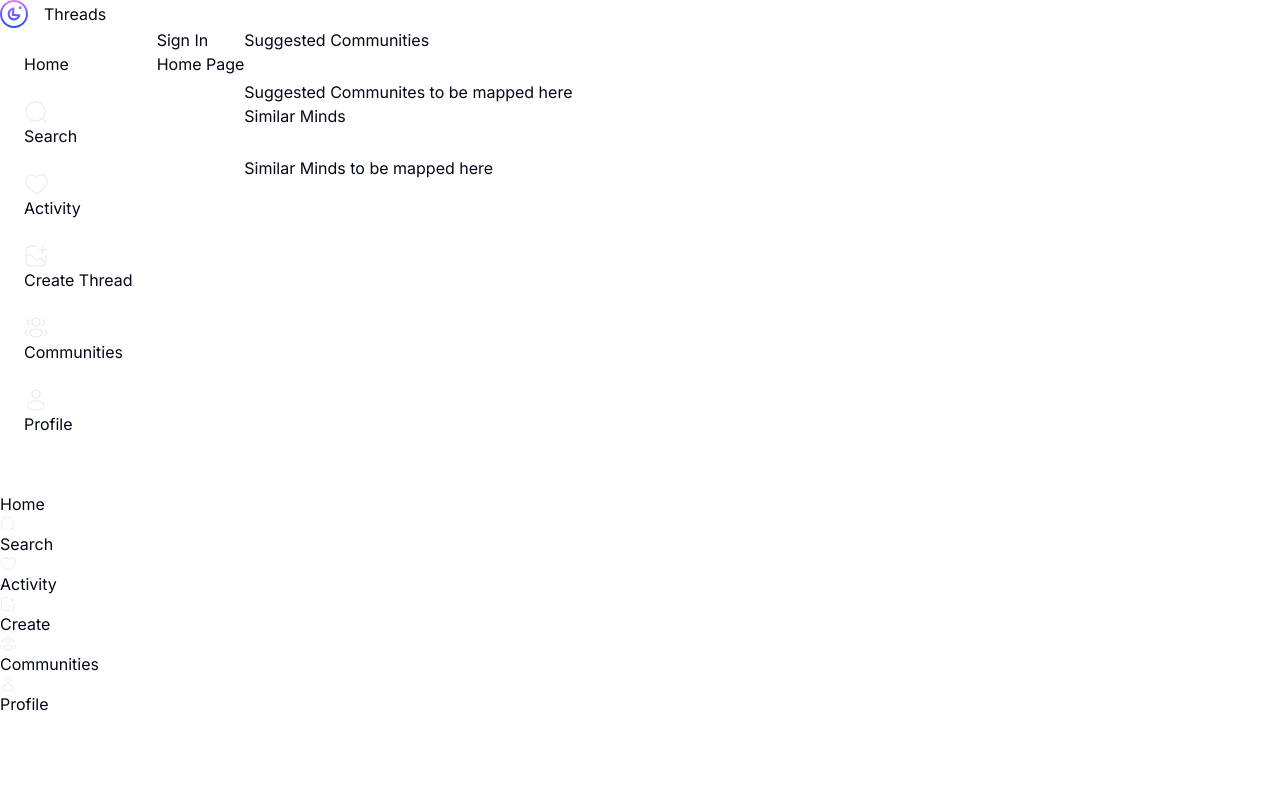
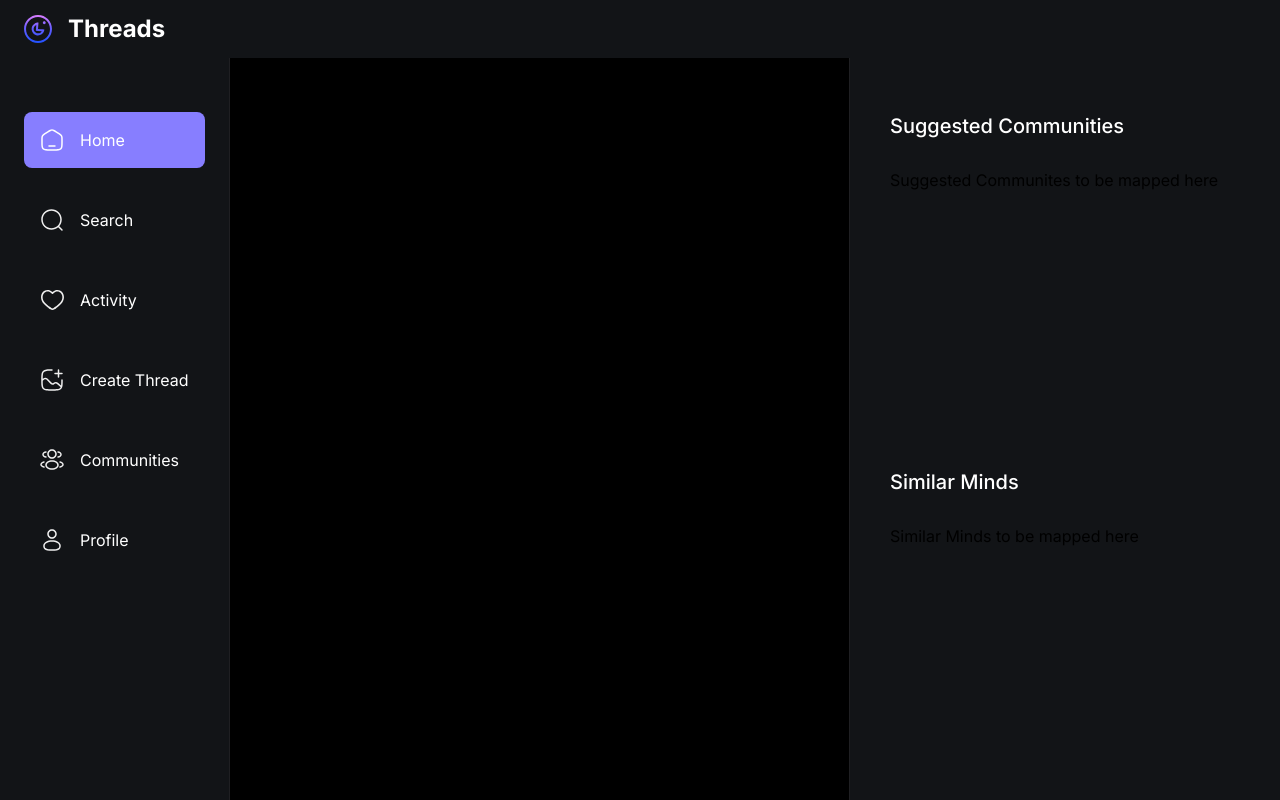
Before and after one commit to Tally2014/threads, a Next.js app: page / in a window 1280 px wide. Built offline with nearby package versions, Linux system fonts and the light colour scheme; no server answers.

Commit message:
fix - correct styles messed by shadcn installation

```diff
--- a/app/globals.css
+++ b/app/globals.css
@@ -2,68 +2,160 @@
 @tailwind components;
 @tailwind utilities;
 
-@layer base {
-  :root {
-    --background: 0 0% 100%;
-    --foreground: 222.2 84% 4.9%;
-    --card: 0 0% 100%;
-    --card-foreground: 222.2 84% 4.9%;
-    --popover: 0 0% 100%;
-    --popover-foreground: 222.2 84% 4.9%;
-    --primary: 222.2 47.4% 11.2%;
-    --primary-foreground: 210 40% 98%;
-    --secondary: 210 40% 96.1%;
-    --secondary-foreground: 222.2 47.4% 11.2%;
-    --muted: 210 40% 96.1%;
-    --muted-foreground: 215.4 16.3% 46.9%;
-    --accent: 210 40% 96.1%;
-    --accent-foreground: 222.2 47.4% 11.2%;
-    --destructive: 0 84.2% 60.2%;
-    --destructive-foreground: 210 40% 98%;
-    --border: 214.3 31.8% 91.4%;
-    --input: 214.3 31.8% 91.4%;
-    --ring: 222.2 84% 4.9%;
-    --radius: 0.5rem;
-    --chart-1: 12 76% 61%;
-    --chart-2: 173 58% 39%;
-    --chart-3: 197 37% 24%;
-    --chart-4: 43 74% 66%;
-    --chart-5: 27 87% 67%;
+@layer components {
+  /* main */
+  .main-container {
+    @apply flex min-h-screen flex-1 flex-col items-center bg-dark-1 px-6 pb-10 pt-28 max-md:pb-32 sm:px-10;
   }
 
-  .dark {
-    --background: 222.2 84% 4.9%;
-    --foreground: 210 40% 98%;
-    --card: 222.2 84% 4.9%;
-    --card-foreground: 210 40% 98%;
-    --popover: 222.2 84% 4.9%;
-    --popover-foreground: 210 40% 98%;
-    --primary: 210 40% 98%;
-    --primary-foreground: 222.2 47.4% 11.2%;
-    --secondary: 217.2 32.6% 17.5%;
-    --secondary-foreground: 210 40% 98%;
-    --muted: 217.2 32.6% 17.5%;
-    --muted-foreground: 215 20.2% 65.1%;
-    --accent: 217.2 32.6% 17.5%;
-    --accent-foreground: 210 40% 98%;
-    --destructive: 0 62.8% 30.6%;
-    --destructive-foreground: 210 40% 98%;
-    --border: 217.2 32.6% 17.5%;
-    --input: 217.2 32.6% 17.5%;
-    --ring: 212.7 26.8% 83.9%;
-    --chart-1: 220 70% 50%;
-    --chart-2: 160 60% 45%;
-    --chart-3: 30 80% 55%;
-    --chart-4: 280 65% 60%;
-    --chart-5: 340 75% 55%;
+  /* Head Text */
+  .head-text {
+    @apply text-heading2-bold text-light-1;
+  }
+
+  /* Activity */
+  .activity-card {
+    @apply flex items-center gap-2 rounded-md bg-dark-2 px-7 py-4;
+  }
+
+  /* No Result */
+  .no-result {
+    @apply text-center !text-base-regular text-light-3;
+  }
+
+  /* Community Card */
+  .community-card {
+    @apply w-full rounded-lg bg-dark-3 px-4 py-5 sm:w-96;
+  }
+
+  .community-card_btn {
+    @apply rounded-lg bg-primary-500 px-5 py-1.5 text-small-regular !text-light-1 !important;
+  }
+
+  /* thread card  */
+  .thread-card_bar {
+    @apply relative mt-2 w-0.5 grow rounded-full bg-neutral-800;
+  }
+
+  /* User card */
+  .user-card {
+    @apply flex flex-col justify-between gap-4 max-xs:rounded-xl max-xs:bg-dark-3 max-xs:p-4 xs:flex-row xs:items-center;
+  }
+
+  .user-card_avatar {
+    @apply flex flex-1 items-start justify-start gap-3 xs:items-center;
+  }
+
+  .user-card_btn {
+    @apply h-auto min-w-[74px] rounded-lg bg-primary-500 text-[12px] text-light-1 !important;
+  }
+
+  .searchbar {
+    @apply flex gap-1 rounded-lg bg-dark-3 px-4 py-2;
+  }
+
+  .searchbar_input {
+    @apply border-none bg-dark-3 text-base-regular text-light-4 outline-none !important;
+  }
+
+  .topbar {
+    @apply fixed top-0 z-30 flex w-full items-center justify-between bg-dark-2 px-6 py-3;
+  }
+
+  .bottombar {
+    @apply fixed bottom-0 z-10 w-full rounded-t-3xl bg-glassmorphism p-4 backdrop-blur-lg xs:px-7 md:hidden;
+  }
+
+  .bottombar_container {
+    @apply flex items-center justify-between gap-3 xs:gap-5;
+  }
+
+  .bottombar_link {
+    @apply relative flex flex-col items-center gap-2 rounded-lg p-2 sm:flex-1 sm:px-2 sm:py-2.5;
+  }
+
+  .leftsidebar {
+    @apply sticky left-0 top-0 z-20 flex h-screen w-fit flex-col justify-between overflow-auto border-r border-r-dark-4 bg-dark-2 pb-5 pt-28 max-md:hidden;
+  }
+
+  .leftsidebar_link {
+    @apply relative flex justify-start gap-4 rounded-lg p-4;
+  }
+
+  .pagination {
+    @apply mt-10 flex w-full items-center justify-center gap-5;
+  }
+
+  .rightsidebar {
+    @apply sticky right-0 top-0 z-20 flex h-screen w-fit flex-col justify-between gap-12 overflow-auto border-l border-l-dark-4 bg-dark-2 px-10 pb-6 pt-28 max-xl:hidden;
   }
 }
 
-@layer base {
-  * {
-    @apply border-border;
+@layer utilities {
+  .css-invert {
+    @apply invert-[50%] brightness-200;
   }
-  body {
-    @apply bg-background text-foreground;
+
+  .custom-scrollbar::-webkit-scrollbar {
+    width: 3px;
+    height: 3px;
+    border-radius: 2px;
+  }
+
+  .custom-scrollbar::-webkit-scrollbar-track {
+    background: #09090a;
+  }
+
+  .custom-scrollbar::-webkit-scrollbar-thumb {
+    background: #5c5c7b;
+    border-radius: 50px;
+  }
+
+  .custom-scrollbar::-webkit-scrollbar-thumb:hover {
+    background: #7878a3;
   }
 }
+
+/* Clerk Responsive fix */
+.cl-organizationSwitcherTrigger .cl-userPreview .cl-userPreviewTextContainer {
+  @apply max-sm:hidden;
+}
+
+.cl-organizationSwitcherTrigger
+  .cl-organizationPreview
+  .cl-organizationPreviewTextContainer {
+  @apply max-sm:hidden;
+}
+
+/* Shadcn Component Styles */
+
+/* Tab */
+.tab {
+  @apply flex min-h-[50px] flex-1 items-center gap-3 bg-dark-2 text-light-2 data-[state=active]:bg-[#0e0e12] data-[state=active]:text-light-2 !important;
+}
+
+.no-focus {
+  @apply focus-visible:ring-0 focus-visible:ring-transparent focus-visible:ring-offset-0 !important;
+}
+
+/* Account Profile  */
+.account-form_image-label {
+  @apply flex h-24 w-24 items-center justify-center rounded-full bg-dark-4 !important;
+}
+
+.account-form_image-input {
+  @apply cursor-pointer border-none bg-transparent outline-none file:text-blue !important;
+}
+
+.account-form_input {
+  @apply border border-dark-4 bg-dark-3 text-light-1 !important;
+}
+
+/* Comment Form */
+.comment-form {
+  @apply mt-10 flex items-center gap-4 border-y border-y-dark-4 py-5 max-xs:flex-col !important;
+}
+
+.comment-form_btn {
+  @apply rounded-3xl bg-primary-500 px-8 py-2 !text-small-regular text-light-1 max-xs:w-full !important;
+}
--- a/tailwind.config.ts
+++ b/tailwind.config.ts
@@ -1,14 +1,12 @@
-import type { Config } from "tailwindcss"
-
-const config = {
+/** @type {import('tailwindcss').Config} */
+module.exports = {
   darkMode: ["class"],
   content: [
-    './pages/**/*.{ts,tsx}',
-    './components/**/*.{ts,tsx}',
-    './app/**/*.{ts,tsx}',
-    './src/**/*.{ts,tsx}',
-	],
-  prefix: "",
+    "./pages/**/*.{ts,tsx}",
+    "./components/**/*.{ts,tsx}",
+    "./app/**/*.{ts,tsx}",
+    "./src/**/*.{ts,tsx}",
+  ],
   theme: {
     container: {
       center: true,
@@ -17,55 +15,195 @@ const config = {
         "2xl": "1400px",
       },
     },
+    fontSize: {
+      "heading1-bold": [
+        "36px",
+        {
+          lineHeight: "140%",
+          fontWeight: "700",
+        },
+      ],
+      "heading1-semibold": [
+        "36px",
+        {
+          lineHeight: "140%",
+          fontWeight: "600",
+        },
+      ],
+      "heading2-bold": [
+        "30px",
+        {
+          lineHeight: "140%",
+          fontWeight: "700",
+        },
+      ],
+      "heading2-semibold": [
+        "30px",
+        {
+          lineHeight: "140%",
+          fontWeight: "600",
+        },
+      ],
+      "heading3-bold": [
+        "24px",
+        {
+          lineHeight: "140%",
+          fontWeight: "700",
+        },
+      ],
+      "heading4-medium": [
+        "20px",
+        {
+          lineHeight: "140%",
+          fontWeight: "500",
+        },
+      ],
+      "body-bold": [
+        "18px",
+        {
+          lineHeight: "140%",
+          fontWeight: "700",
+        },
+      ],
+      "body-semibold": [
+        "18px",
+        {
+          lineHeight: "140%",
+          fontWeight: "600",
+        },
+      ],
+      "body-medium": [
+        "18px",
+        {
+          lineHeight: "140%",
+          fontWeight: "500",
+        },
+      ],
+      "body-normal": [
+        "18px",
+        {
+          lineHeight: "140%",
+          fontWeight: "400",
+        },
+      ],
+      "body1-bold": [
+        "18px",
+        {
+          lineHeight: "140%",
+          fontWeight: "700",
+        },
+      ],
+      "base-regular": [
+        "16px",
+        {
+          lineHeight: "140%",
+          fontWeight: "400",
+        },
+      ],
+      "base-medium": [
+        "16px",
+        {
+          lineHeight: "140%",
+          fontWeight: "500",
+        },
+      ],
+      "base-semibold": [
+        "16px",
+        {
+          lineHeight: "140%",
+          fontWeight: "600",
+        },
+      ],
+      "base1-semibold": [
+        "16px",
+        {
+          lineHeight: "140%",
+          fontWeight: "600",
+        },
+      ],
+      "small-regular": [
+        "14px",
+        {
+          lineHeight: "140%",
+          fontWeight: "400",
+        },
+      ],
+      "small-medium": [
+        "14px",
+        {
+          lineHeight: "140%",
+          fontWeight: "500",
+        },
+      ],
+      "small-semibold": [
+        "14px",
+        {
+          lineHeight: "140%",
+          fontWeight: "600",
+        },
+      ],
+      "subtle-medium": [
+        "12px",
+        {
+          lineHeight: "16px",
+          fontWeight: "500",
+        },
+      ],
+      "subtle-semibold": [
+        "12px",
+        {
+          lineHeight: "16px",
+          fontWeight: "600",
+        },
+      ],
+      "tiny-medium": [
+        "10px",
+        {
+          lineHeight: "140%",
+          fontWeight: "500",
+        },
+      ],
+      "x-small-semibold": [
+        "7px",
+        {
+          lineHeight: "9.318px",
+          fontWeight: "600",
+        },
+      ],
+    },
     extend: {
       colors: {
-        border: "hsl(var(--border))",
-        input: "hsl(var(--input))",
-        ring: "hsl(var(--ring))",
-        background: "hsl(var(--background))",
-        foreground: "hsl(var(--foreground))",
-        primary: {
-          DEFAULT: "hsl(var(--primary))",
-          foreground: "hsl(var(--primary-foreground))",
-        },
-        secondary: {
-          DEFAULT: "hsl(var(--secondary))",
-          foreground: "hsl(var(--secondary-foreground))",
-        },
-        destructive: {
-          DEFAULT: "hsl(var(--destructive))",
-          foreground: "hsl(var(--destructive-foreground))",
-        },
-        muted: {
-          DEFAULT: "hsl(var(--muted))",
-          foreground: "hsl(var(--muted-foreground))",
-        },
-        accent: {
-          DEFAULT: "hsl(var(--accent))",
-          foreground: "hsl(var(--accent-foreground))",
-        },
-        popover: {
-          DEFAULT: "hsl(var(--popover))",
-          foreground: "hsl(var(--popover-foreground))",
-        },
-        card: {
-          DEFAULT: "hsl(var(--card))",
-          foreground: "hsl(var(--card-foreground))",
-        },
+        "primary-500": "#877EFF",
+        "secondary-500": "#FFB620",
+        blue: "#0095F6",
+        "logout-btn": "#FF5A5A",
+        "navbar-menu": "rgba(16, 16, 18, 0.6)",
+        "dark-1": "#000000",
+        "dark-2": "#121417",
+        "dark-3": "#101012",
+        "dark-4": "#1F1F22",
+        "light-1": "#FFFFFF",
+        "light-2": "#EFEFEF",
+        "light-3": "#7878A3",
+        "light-4": "#5C5C7B",
+        "gray-1": "#697C89",
+        glassmorphism: "rgba(16, 16, 18, 0.60)",
       },
-      borderRadius: {
-        lg: "var(--radius)",
-        md: "calc(var(--radius) - 2px)",
-        sm: "calc(var(--radius) - 4px)",
+      boxShadow: {
+        "count-badge": "0px 0px 6px 2px rgba(219, 188, 159, 0.30)",
+        "groups-sidebar": "-30px 0px 60px 0px rgba(28, 28, 31, 0.50)",
+      },
+      screens: {
+        xs: "400px",
       },
       keyframes: {
         "accordion-down": {
-          from: { height: "0" },
+          from: { height: 0 },
           to: { height: "var(--radix-accordion-content-height)" },
         },
         "accordion-up": {
           from: { height: "var(--radix-accordion-content-height)" },
-          to: { height: "0" },
+          to: { height: 0 },
         },
       },
       animation: {
@@ -75,6 +213,4 @@ const config = {
     },
   },
   plugins: [require("tailwindcss-animate")],
-} satisfies Config
-
-export default config
+};
```
